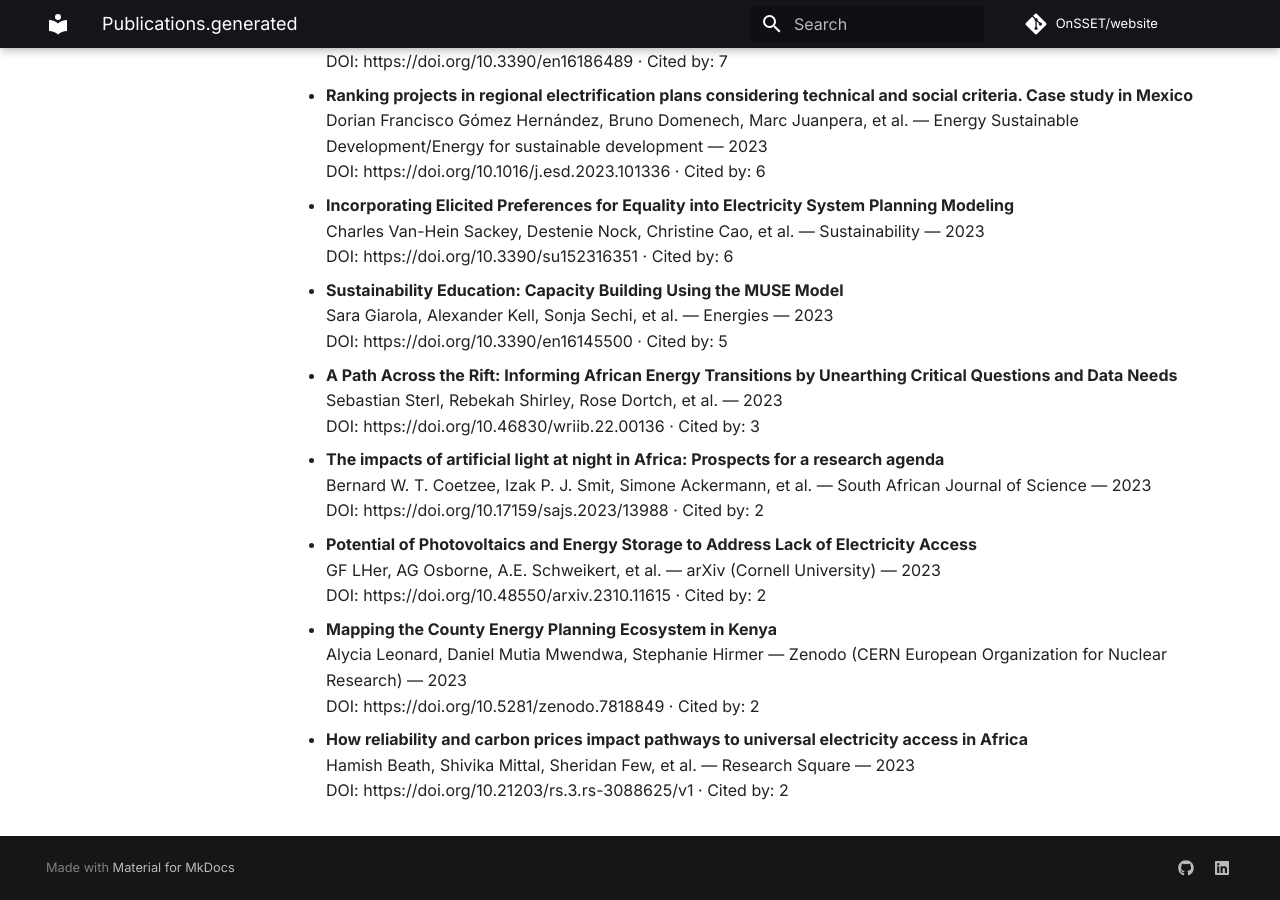
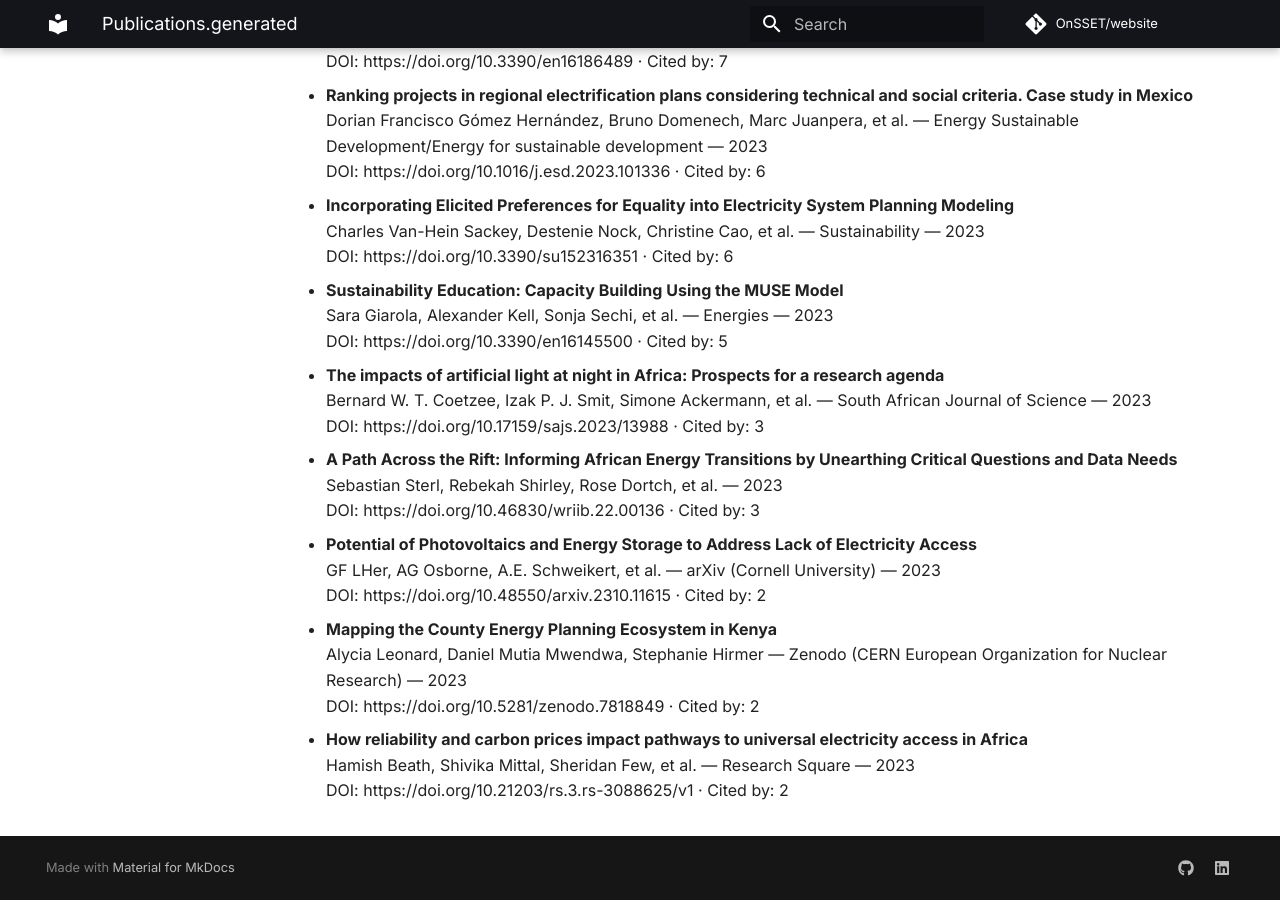
Before and after one commit to OnSSET/website, an MkDocs documentation site: the page built from docs/publications.generated.md, in a window 1280 px wide and 900 px high, scrolled down 11394 px. Built offline with MkDocs 1.6.1 and Material for MkDocs 9.7.7, drawn with Linux system fonts in a browser that asks for light colours; comment, search, counter and statistics services are not loaded; some of the changed text lies outside the part shown.

Commit message:
Auto-update publications

```diff
--- a/docs/publications.generated.md
+++ b/docs/publications.generated.md
@@ -478,13 +478,13 @@ No results found.
   Sara Giarola, Alexander Kell, Sonja Sechi, et al. — Energies — 2023
   DOI: https://doi.org/10.3390/en16145500 · Cited by: 5
 
+- **The impacts of artificial light at night in Africa: Prospects for a research agenda**
+  Bernard W. T. Coetzee, Izak P. J. Smit, Simone Ackermann, et al. — South African Journal of Science — 2023
+  DOI: https://doi.org/10.17159/sajs.2023/13988 · Cited by: 3
+
 - **A Path Across the Rift: Informing African Energy Transitions by Unearthing Critical Questions and Data Needs**
   Sebastian Sterl, Rebekah Shirley, Rose Dortch, et al. — 2023
   DOI: https://doi.org/10.46830/wriib.22.00136 · Cited by: 3
-
-- **The impacts of artificial light at night in Africa: Prospects for a research agenda**
-  Bernard W. T. Coetzee, Izak P. J. Smit, Simone Ackermann, et al. — South African Journal of Science — 2023
-  DOI: https://doi.org/10.17159/sajs.2023/13988 · Cited by: 2
 
 - **Potential of Photovoltaics and Energy Storage to Address Lack of Electricity Access**
   GF LHer, AG Osborne, A.E. Schweikert, et al. — arXiv (Cornell University) — 2023
```
Also changed, not shown: other parts of docs/publications.generated.md (+1 -1 lines).
